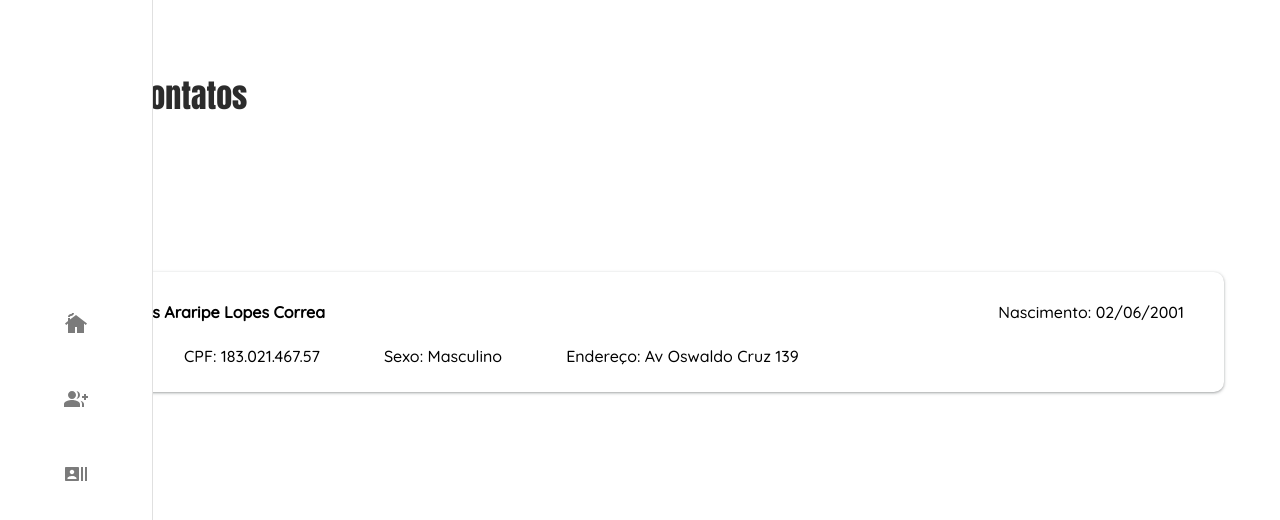
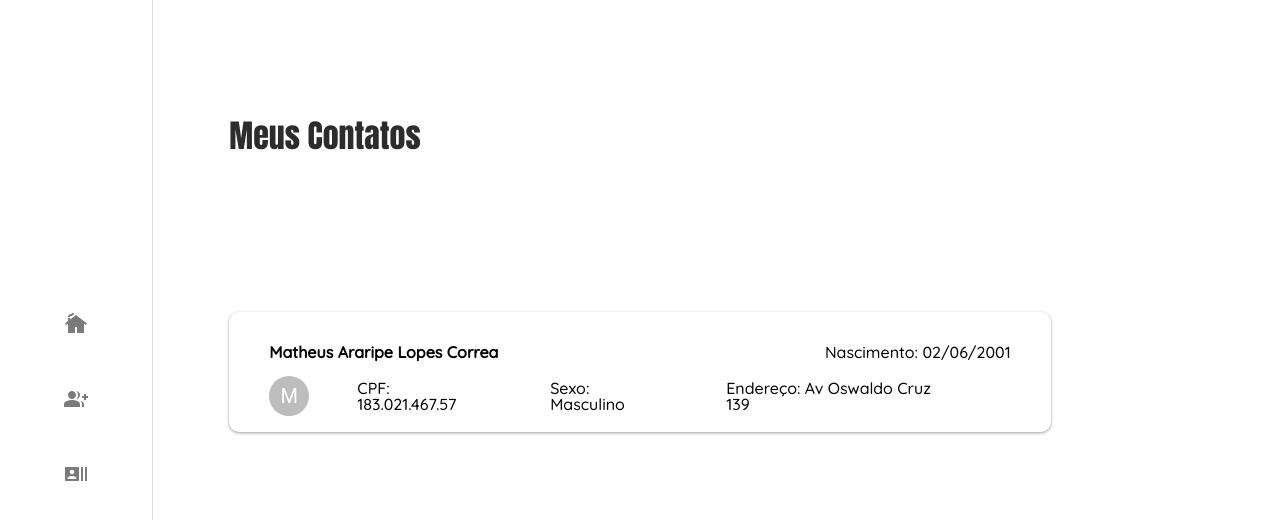
Before and after one commit to MatheusAraripe/cadastro-usuario, a React (Vite) app: page /contacts in a window 1280 px wide. Shown: the top 520 px of the page. Built offline with nearby package versions, Linux system fonts and the light colour scheme.

Commit message:
feat: adicionando a navbar e ao componente de container principal

```diff
--- a/src/App.jsx
+++ b/src/App.jsx
@@ -1,20 +1,17 @@
 import { Route, Routes } from 'react-router-dom'
 import './App.css'
-import Navbar from './components/Navbar/Navbar'
 import Home from './pages/Home'
 import NewContact from './pages/NewContact'
 import Contacts from './pages/contacts/Contacts'
 
+
 const App = () => {
   return(
-    <>
-      <Navbar />
       <Routes>
         <Route path='/' element={<Home />} />
         <Route path='/newcontact' element={<NewContact />} />
         <Route path='/contacts' element={<Contacts />} />
       </Routes>
-    </>
   )
 }
 
--- a/src/components/index.js
+++ b/src/components/index.js
@@ -1,5 +1,5 @@
-import PagesTitle from "./pagesTitle/PagesTitle";
+import MainContainer from "./mainContainer/MainContainer";
 import Navbar from "./Navbar/Navbar";
 import ContactCard from "./contactCard/ContactCard";
 
-export {PagesTitle, Navbar, ContactCard};
+export {MainContainer, Navbar, ContactCard};
--- /dev/null
+++ b/src/components/mainContainer/MainContainer.jsx
@@ -0,0 +1,23 @@
+import React from 'react'
+import { Container, Box, Grid } from '@mui/material'
+import Navbar from '../Navbar/Navbar'
+
+function MainContainer({ children, title }) {
+  return (
+    <Container sx={{height: "100vh"}} maxWidth={'100vh'}>
+        <Grid container>
+            <Grid item md={2} sm={2}>
+                <Navbar />
+            </Grid>
+            <Grid item md={8} sm={4}>
+                <Box my={15}>
+                    <h1>{title}</h1>
+                    {children}
+                </Box>
+            </Grid>
+        </Grid>
+    </Container>
+  )
+}
+
+export default MainContainer
--- a/src/components/pagesTitle/PagesTitle.jsx
+++ /dev/null
@@ -1,12 +0,0 @@
-import React from 'react'
-import { Box } from '@mui/material'
-
-function PagesTitle({title}) {
-  return (
-    <Box >
-        <h1>{title}</h1>
-    </Box>
-  )
-}
-
-export default PagesTitle
--- a/src/pages/Home.jsx
+++ b/src/pages/Home.jsx
@@ -1,9 +1,9 @@
 import React from 'react'
-import { PagesTitle } from '../components'
+import { MainContainer } from '../components'
 
 function Home() {
   return (
-    <PagesTitle title={"Home"} />
+    <MainContainer title={"Home"} />
   )
 }
 
--- a/src/pages/NewContact.jsx
+++ b/src/pages/NewContact.jsx
@@ -1,9 +1,9 @@
 import React from 'react'
-import { PagesTitle } from '../components'
+import { MainContainer } from '../components'
 
 function NewContact() {
   return (
-    <PagesTitle title={"Adicione um novo contato"} />
+    <MainContainer title={"Adicione um novo contato"} />
   )
 }
 
--- a/src/pages/contacts/Contacts.jsx
+++ b/src/pages/contacts/Contacts.jsx
@@ -1,16 +1,15 @@
 import React from 'react'
-import { Box, Container } from '@mui/material'
-import { PagesTitle, ContactCard } from '../../components'
+import { Box } from '@mui/material'
+import { ContactCard, MainContainer } from '../../components'
 
 
 function Contacts() {
   return (
-  <Container sx={{height: "100vh", paddingTop: "5rem"}} maxWidth={'desktop'} >
-        <PagesTitle title={"Meus Contatos"} />
+    <MainContainer title={"Meus Contatos"}>
         <Box my={20}>
             <ContactCard />
         </Box>
-    </Container>
+    </MainContainer>
   )
 }
 
--- a/src/themes/index.js
+++ b/src/themes/index.js
@@ -24,12 +24,12 @@ export const Theme = createTheme({
         }
     },
 
-    breakpoints: {
-        values: {
-          mobile: 0,
-          tablet: 640,
-          laptop: 1024,
-          desktop: 1200,
-        },
-    },
+    // breakpoints: {
+    //     values: {
+    //       mobile: 0,
+    //       tablet: 640,
+    //       laptop: 1024,
+    //       desktop: 1200,
+    //     },
+    // },
 });
```
